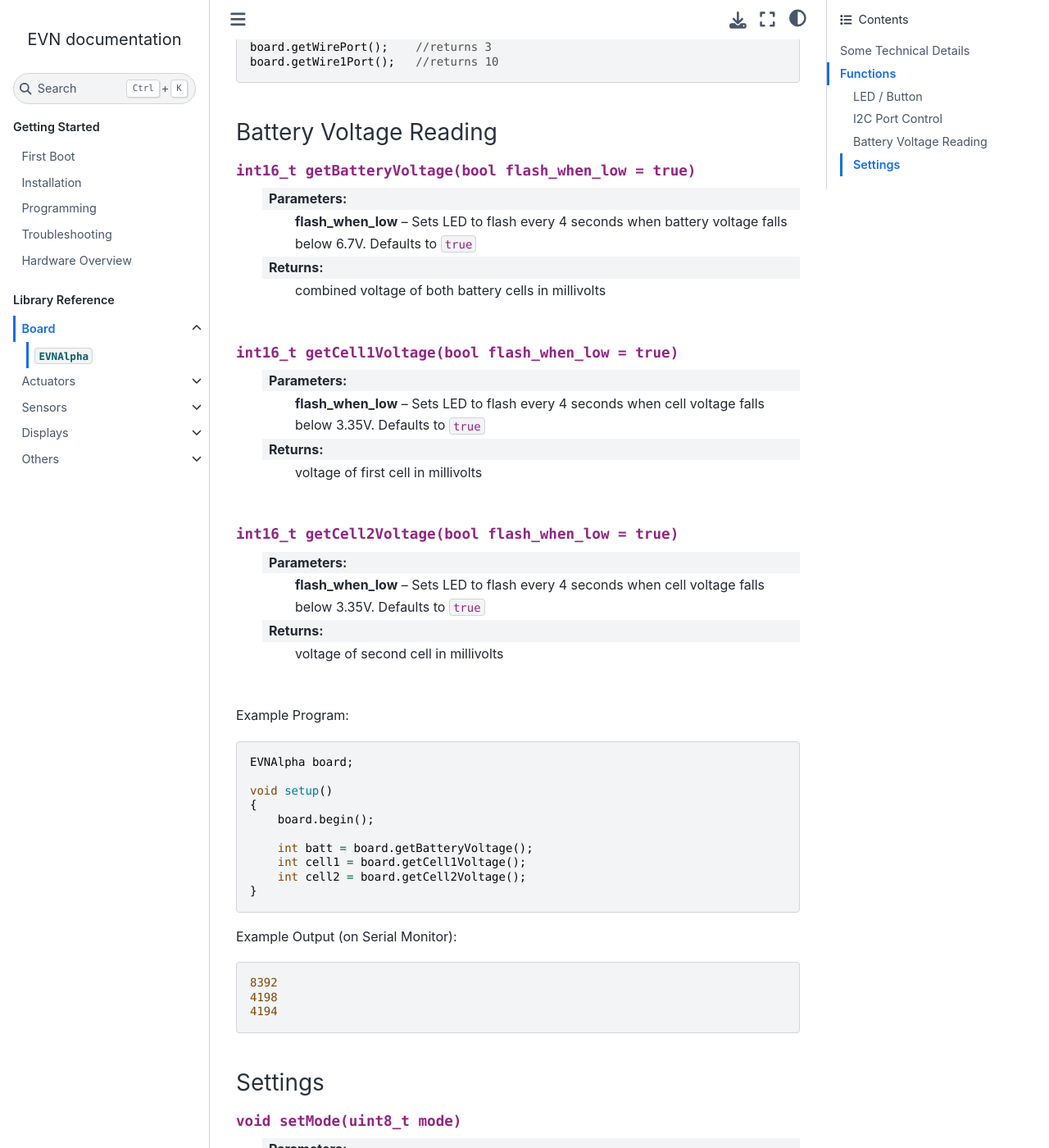
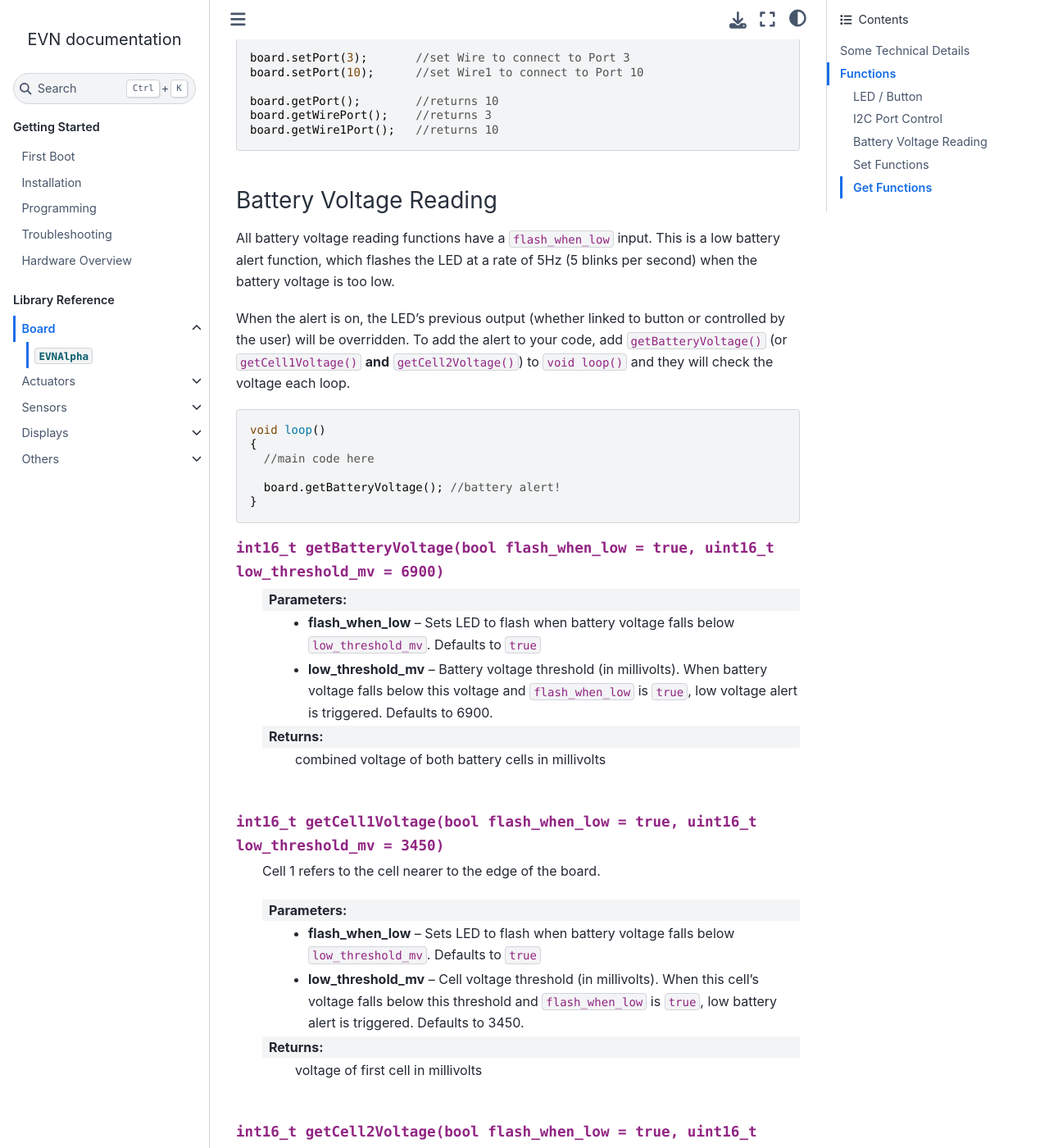
Before and after one commit to HTY2003/EVN-arduino-old, a Sphinx documentation site: the page built from docs/board/evnalpha.rst, in a window 1280 px wide and 1400 px high, scrolled down 3659 px. Shown: the whole window at 82% size. Built offline with Sphinx 7.4.7 and the Sphinx Book theme 1.1.4, drawn with Linux system fonts in a browser that asks for light colours; some of the changed text lies outside the part shown.

Commit message:
Battery alert finalized

```diff
--- a/docs/board/evnalpha.rst
+++ b/docs/board/evnalpha.rst
@@ -26,19 +26,21 @@ EVN Alpha has 2 TCA9548A I2C multiplexers, 1 on each I2C bus. This allows users
 .. note::
     For Ports 9-16, 3rd party libraries and end-user code have to use Wire1 to interface with their sensors, as these ports are connected to the I2C1 bus.
 
-.. class:: EVNAlpha(uint8_t mode = BUTTON_TOGGLE, bool link_led = true, bool link_movement = true, uint32_t i2c_freq = 100000)
+.. class:: EVNAlpha(uint8_t mode = BUTTON_TOGGLE, bool link_led = true, bool link_movement = false, bool button_invert = false, uint32_t i2c_freq = 100000)
 
-    :param mode: Determines behaviour of `buttonRead()`. Defaults to ``BUTTON_TOGGLE``
+    :param mode: Determines behaviour of ``buttonRead()``. Defaults to ``BUTTON_TOGGLE``
 
         * ``BUTTON_TOGGLE`` -- Returns false on startup and toggles between true and false with each button press
         * ``BUTTON_PUSHBUTTON`` -- Returns true only when button is pressed
         * ``BUTTON_DISABLE`` -- Always returns true
 
-    :param link_led: Links LED to display `buttonRead()` output. Defaults to true.
+    :param link_led: Links LED to display ``buttonRead()`` output. Defaults to ``true``.
 
-    :param link_movement: Links all motor and servo operation to `buttonRead()` output. Defaults to true.
+    :param link_movement: Links all motor and servo operation to ``buttonRead()`` output. Defaults to ``false``.
 
-    :param i2c_freq: I2C frequency in Hz. Defaults to 100000 (100kHz).
+    :param button_invert: Inverts output of ``buttonRead()``. Defaults to ``false``.
+
+    :param i2c_freq: I2C frequency in Hz. Defaults to 400000 (400kHz).
 
 Example Usage:
 
@@ -80,7 +82,7 @@ LED / Button
 .. function::   void write(bool state)
                 void ledWrite(bool state)
 
-    Set LED to turn on (`true`) or off (`false`)
+    Set LED to turn on (``true``) or off (``false``). However, the LED state can be overridden by the battery reading functions (see below).
 
     :param state: state to write to LED
 
@@ -132,22 +134,44 @@ Example Usage:
 
 Battery Voltage Reading
 """"""""""""""""""""""""
+All battery voltage reading functions have a ``flash_when_low`` input.
+This is a low battery alert function, which flashes the LED at a rate of 5Hz (5 blinks per second) when the battery voltage is too low.
 
-.. function:: int16_t getBatteryVoltage(bool flash_when_low = true)
+When the alert is on, the LED's previous output (whether linked to button or controlled by the user) will be overridden.
+To add the alert to your code, add ``getBatteryVoltage()`` (or ``getCell1Voltage()`` **and** ``getCell2Voltage()``) to ``void loop()`` and they will check the voltage each loop.
 
-    :param flash_when_low: Sets LED to flash every 4 seconds when battery voltage falls below 6.7V. Defaults to ``true``
+.. code-block:: c++
+
+    void loop()
+    {
+      //main code here
+
+      board.getBatteryVoltage(); //battery alert!
+    }
+
+
+.. function:: int16_t getBatteryVoltage(bool flash_when_low = true, uint16_t low_threshold_mv = 6900)
+
+    :param flash_when_low: Sets LED to flash when battery voltage falls below ``low_threshold_mv``. Defaults to ``true``
+    :param low_threshold_mv: Battery voltage threshold (in millivolts). When battery voltage falls below this voltage and ``flash_when_low`` is ``true``, low voltage alert is triggered. Defaults to 6900.
 
     :returns: combined voltage of both battery cells in millivolts
 
-.. function:: int16_t getCell1Voltage(bool flash_when_low = true)
+.. function:: int16_t getCell1Voltage(bool flash_when_low = true, uint16_t low_threshold_mv = 3450)
 
-    :param flash_when_low: Sets LED to flash every 4 seconds when cell voltage falls below 3.35V. Defaults to ``true``
+    Cell 1 refers to the cell nearer to the edge of the board.
+
+    :param flash_when_low: Sets LED to flash when battery voltage falls below ``low_threshold_mv``. Defaults to ``true``
+    :param low_threshold_mv: Cell voltage threshold (in millivolts). When this cell's voltage falls below this threshold and ``flash_when_low`` is ``true``, low battery alert is triggered. Defaults to 3450.
 
     :returns: voltage of first cell in millivolts
 
-.. function:: int16_t getCell2Voltage(bool flash_when_low = true)
+.. function:: int16_t getCell2Voltage(bool flash_when_low = true, uint16_t low_threshold_mv = 3450)
 
-    :param flash_when_low: Sets LED to flash every 4 seconds when cell voltage falls below 3.35V. Defaults to ``true``
+    Cell 2 refers to the cell nearer to the centre of the board.
+
+    :param flash_when_low: Sets LED to flash when battery voltage falls below ``low_threshold_mv``. Defaults to ``true``
+    :param low_threshold_mv: Cell voltage threshold (in millivolts). When this cell's voltage falls below this threshold and ``flash_when_low`` is ``true``, the low battery alert is triggered. Defaults to 3450.
 
     :returns: voltage of second cell in millivolts
 
@@ -174,24 +198,51 @@ Example Output (on Serial Monitor):
     4198
     4194
 
-Settings
-""""""""
+Set Functions
+"""""""""""""
 .. function:: void setMode(uint8_t mode)
 
-    :param mode: Determines behaviour of `buttonRead()`
+    :param mode: Determines behaviour of ``buttonRead()``
 
-    * BUTTON_TOGGLE
-    * BUTTON_PUSHBUTTON
-    * BUTTON_DISABLE
+    * ``BUTTON_TOGGLE``
+    * ``BUTTON_PUSHBUTTON``
+    * ``BUTTON_DISABLE``
 
 .. function:: void setLinkLED(bool enable)
 
-    :param enable: Links LED to display `buttonRead()` output
+    :param enable: Links LED to display ``buttonRead()`` output
 
 .. function:: void setLinkMovement(bool enable)
 
-    :param enable: Links all motor and servo operation to `buttonRead()` output
+    :param enable: Links all motor and servo operation to ``buttonRead()`` output
 
-.. function:: void setFlash(bool enable)
+.. function:: void setButtonInvert(bool enable)
 
-    :param enable: Sets LED to flash on and off for 1 second every 4 seconds
+    :param enable: Inverts output of ``buttonRead()``
+
+Get Functions
+""""""""""""""
+
+.. function:: uint8_t getMode()
+
+    This function returns the button mode in numbers, as shown below.
+
+    The written button modes (e.g. ``BUTTON_TOGGLE``, ``BUTTON_PUSHBUTTON``) are converted to these numbers when compiled,
+    so statements like ``if (board.getMode() == BUTTON_TOGGLE) {}`` are valid.
+
+    :returns: Mode of button in numerical form
+    * 0 (``BUTTON_DISABLE``)
+    * 1 (``BUTTON_TOGGLE``)
+    * 2 (``BUTTON_PUSHBUTTON``)
+
+.. function:: bool setLinkLED()
+
+    :returns: Whether LED is linked to ``buttonRead()`` output
+
+.. function:: bool setLinkMovement()
+
+    :returns: Whether motor and servo operation is linked to ``buttonRead()`` output
+
+.. function:: bool setButtonInvert()
+
+    :returns: Whether output of ``buttonRead()`` is inverted
```
Also changed, not shown: other parts of docs/board/evnalpha.rst (+4 -4 lines), 2 other files.
